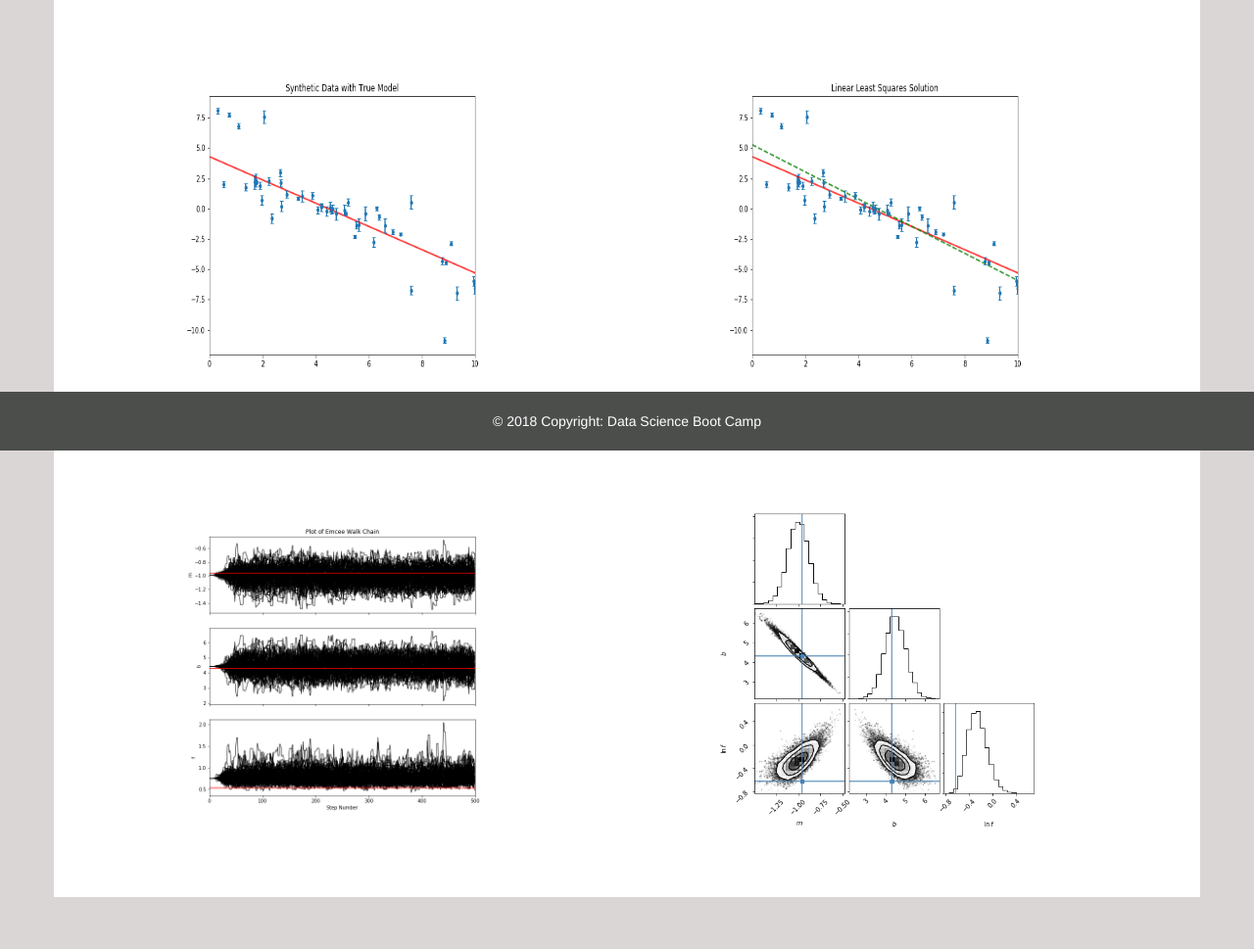
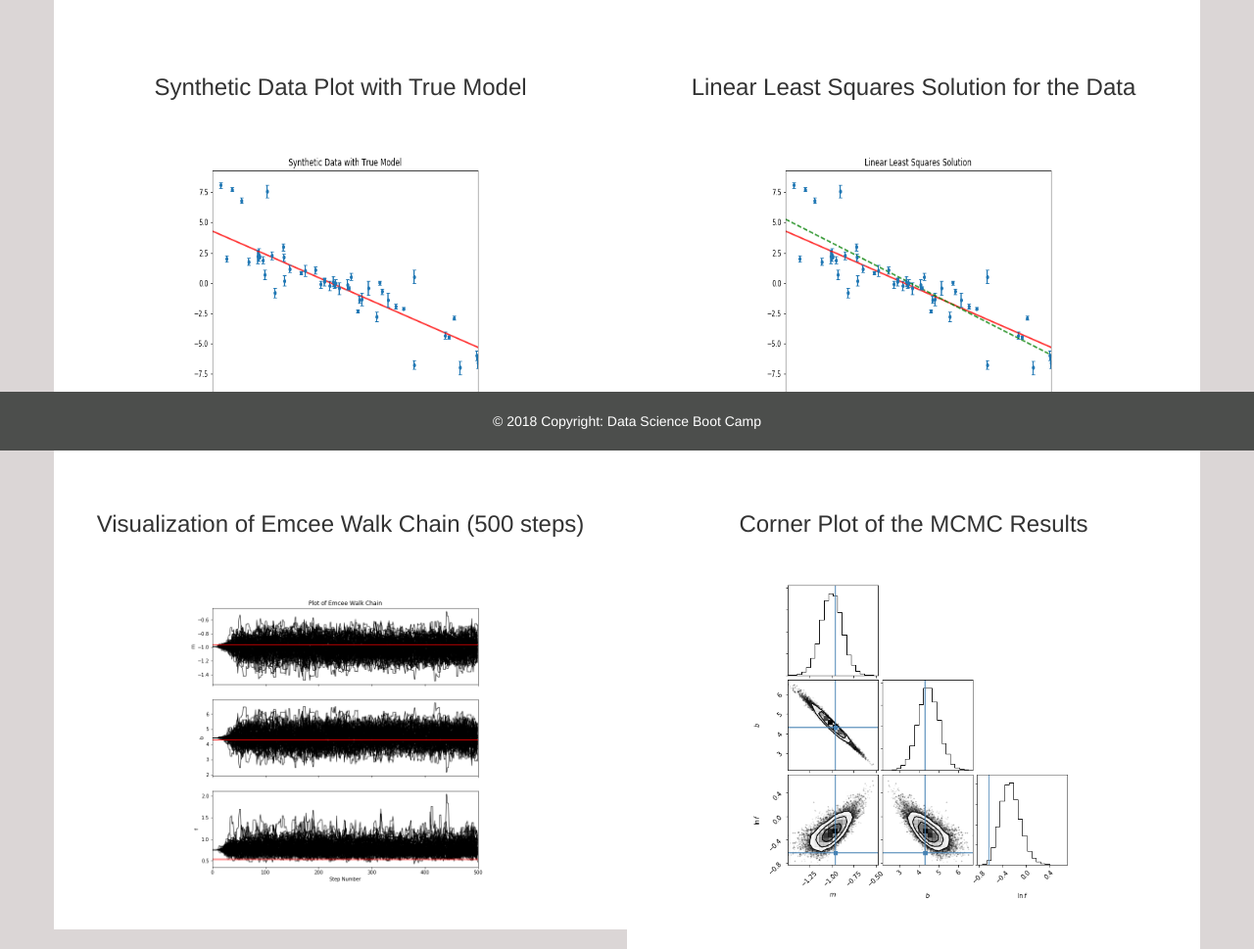
Before and after one commit to CongChen2017/WebDesignHW, a plain HTML site: page fitting.html in a window 1280 px wide. Shown: the part 340-1309 px from the top of the page at 98% size. Drawn offline with nearby package versions, Linux system fonts and the light colour scheme.

Commit message:
modify fitting page

```diff
--- a/fitting.html
+++ b/fitting.html
@@ -54,10 +54,7 @@
         <br>
         <p> click any plot for more information:</p>
         <br>
-        <a href="plot01.html">
-        <img src="resources/data_n_true.png" width="350" height="350" hspace="100" vspace="40"></a>
-        <a href="plot02.html">
-        <img src="resources/LLS_sol.png" width="350" height="350" hspace="100" vspace="40"></a>
+
 
         <br>
         <br>
@@ -69,18 +66,31 @@
   </div>
   <div class="row">
 
+    <div class="col-md-6" style="background-color:#FFFFFF">
+    <div class="text-center">
+        <h3> Synthetic Data Plot with True Model</h3>
 
-    <div class="col-md-12" style="background-color:#FFFFFF">
-    <!-- <div class="col-md-4 form-group" style="background-color:#FFFFFF"> -->
+        <a href="plot01.html">
+        <img src="resources/data_n_true.png" width="350" height="350" hspace="50" vspace="20"></a>
+        <h3> Visualization of Emcee Walk Chain (500 steps)</h3>
+        <a href="plot03.html">
+        <img src="resources/walk_chain.png" width="350" height="350" hspace="50" vspace="20"></a>
 
-        <a href="plot03.html">
-        <img src="resources/walk_chain.png" width="350" height="350" hspace="100" vspace="40"></a>
+    </div>
+    </div>
+
+    <div class="col-md-6" style="background-color:#FFFFFF">
+    <div class="text-center">
+        <h3> Linear Least Squares Solution for the Data</h3>
+        <a href="plot02.html">
+        <img src="resources/LLS_sol.png" width="350" height="350" hspace="50" vspace="20"></a>
+        <h3> Corner Plot of the MCMC Results</h3>
         <a href="plot04.html">
-        <img src="resources/corner.png" width="350" height="350" hspace="100" vspace="40"></a>
+        <img src="resources/corner.png" width="350" height="350" hspace="50" vspace="20"></a>
         <br>
         <br>
 
-
+    </div>
     </div>
 
 
```
